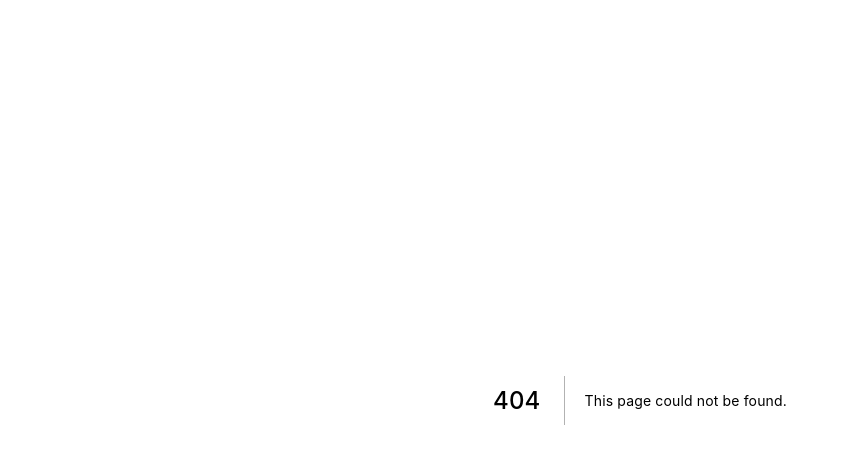
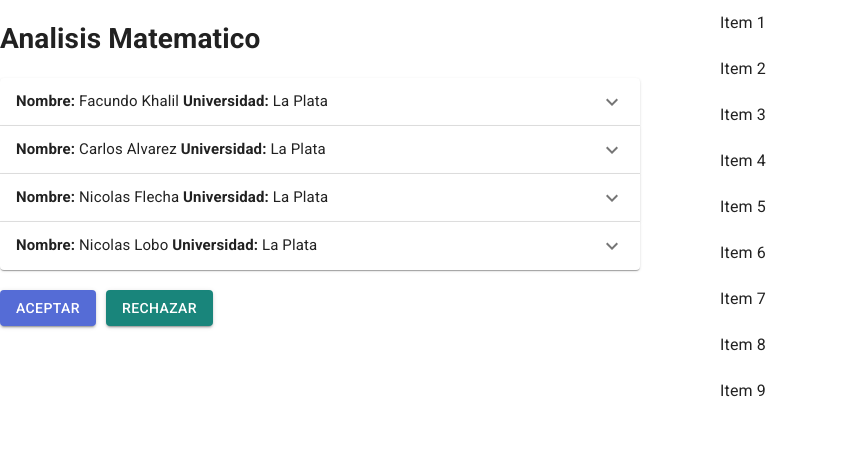
Before and after one commit to unquivalencias/unquivalencias-web-client, a Next.js app: page /equivalence/known in a window 1280 px wide. Before the commit this address had no page. Shown: the top 464 px of the page, without its empty margins (0-849 px from the left). Built offline with nearby package versions, Linux system fonts and the light colour scheme.

Commit message:
Equivalencia conocida

```diff
--- /dev/null
+++ b/components/RequestDetail/HistoryApproved.jsx
@@ -0,0 +1,54 @@
+import React from 'react'
+import { makeStyles } from '@material-ui/core/styles';
+import ExpansionPanel from '@material-ui/core/ExpansionPanel';
+import ExpansionPanelSummary from '@material-ui/core/ExpansionPanelSummary';
+import ExpansionPanelDetails from '@material-ui/core/ExpansionPanelDetails';
+import Typography from '@material-ui/core/Typography';
+import ExpandMoreIcon from '@material-ui/icons/ExpandMore';
+
+const useStyles = makeStyles(theme => ({
+  root: {
+    width: '100%',
+  },
+  heading: {
+    fontSize: theme.typography.pxToRem(15),
+    fontWeight: theme.typography.fontWeightRegular,
+  },
+  titles: {
+      marginRight: 20
+  },
+}));
+
+export default function HistoryApproved() {
+  const classes = useStyles();
+  const estudiantes = [{n:"Facundo Khalil",u:"La Plata"},{n:"Carlos Alvarez",u:"La Plata"},{n:"Nicolas Flecha",u:"La Plata"},{n:"Nicolas Lobo",u:"La Plata"}]
+
+  return (
+    <div className={classes.root}>
+    {estudiantes.map( estudiante => {
+        return (
+        <ExpansionPanel>
+        <ExpansionPanelSummary
+          expandIcon={<ExpandMoreIcon />}
+          aria-controls="panel1a-content"
+          id="panel1a-header"
+        >
+          <Typography className={classes.heading}>
+          <b>Nombre:</b> {estudiante.n} <b>Universidad:</b> {estudiante.u}
+          </Typography>
+        </ExpansionPanelSummary>
+        <ExpansionPanelDetails>
+          <Typography>
+            <ul>
+                <li>Matematica 1</li>
+                <li>Matematica 2</li>
+                <li>Matematica 3</li>
+            </ul>
+          </Typography>
+        </ExpansionPanelDetails>
+      </ExpansionPanel>
+    )})}
+
+    </div>
+  );
+}
--- /dev/null
+++ b/components/RequestDetail/StudentSubjectHistory.jsx
@@ -0,0 +1,42 @@
+import React from 'react';
+import PropTypes from 'prop-types';
+import { makeStyles } from '@material-ui/core/styles';
+import ListItem from '@material-ui/core/ListItem';
+import ListItemText from '@material-ui/core/ListItemText';
+import { FixedSizeList } from 'react-window';
+
+const useStyles = makeStyles(theme => ({
+  root: {
+    width: '100%',
+    height: 400,
+    maxWidth: 360,
+    backgroundColor: theme.palette.background.paper,
+  },
+}));
+
+function Row(props) {
+  const { index, style } = props;
+
+  return (
+    <ListItem button style={style} key={index}>
+      <ListItemText primary={`Item ${index + 1}`} />
+    </ListItem>
+  );
+}
+
+Row.propTypes = {
+  index: PropTypes.number.isRequired,
+  style: PropTypes.object.isRequired,
+};
+
+export default function VirtualizedList() {
+  const classes = useStyles();
+
+  return (
+    <div className={classes.root}>
+      <FixedSizeList height={400} width={360} itemSize={46} itemCount={200}>
+        {Row}
+      </FixedSizeList>
+    </div>
+  );
+}
--- a/package.json
+++ b/package.json
@@ -9,7 +9,8 @@
     "formik": "^1.5.8",
     "next": "latest",
     "react": "^16.7.0",
-    "react-dom": "^16.7.0"
+    "react-dom": "^16.7.0",
+    "react-window": "^1.8.5"
   },
   "devDependencies": {
     "cross-env": "^5.0.1",
--- /dev/null
+++ b/pages/equivalence/known.js
@@ -0,0 +1,47 @@
+import React from 'react'
+import HistoryAproved from '../../components/RequestDetail/HistoryApproved'
+import Link from 'next/link'
+import { makeStyles } from '@material-ui/core/styles';
+import StudentSubjectHistory from '../../components/RequestDetail/StudentSubjectHistory'
+
+import Button from '@material-ui/core/Button';
+import { Grid } from '@material-ui/core';
+
+const useStyles = makeStyles(theme => ({
+    root: {
+        flexGrow: 1
+    },
+    rightPanel: {
+marginLeft: "4rem",
+    },
+    actions: {
+        marginTop: 20
+    },
+    button: {
+        marginRight: 10
+    }
+}));
+
+export default function index() {
+    const classes = useStyles();
+
+    return (
+        <div className={classes.root}>
+            <Grid container>
+                <Grid item xs={6}>
+                    <h1>Analisis Matematico</h1>
+                    <HistoryAproved />
+                    <div className={classes.actions}>
+                <Link href="/requests/1"><Button className={classes.button} variant="contained" color="primary" type="submit">Aceptar</Button></Link>
+                <Link href="/requests/1"><Button className={classes.button} variant="contained" color="secondary" type="submit">Rechazar</Button></Link>
+            </div>
+                </Grid>
+                <Grid item xs={6} >
+                <div className={classes.rightPanel}>
+                    <StudentSubjectHistory />
+                </div>
+                </Grid>
+            </Grid>
+            </div>
+    )
+}
```
Also changed, not shown: 1 other file (tests, documents, lock files or other folders).
